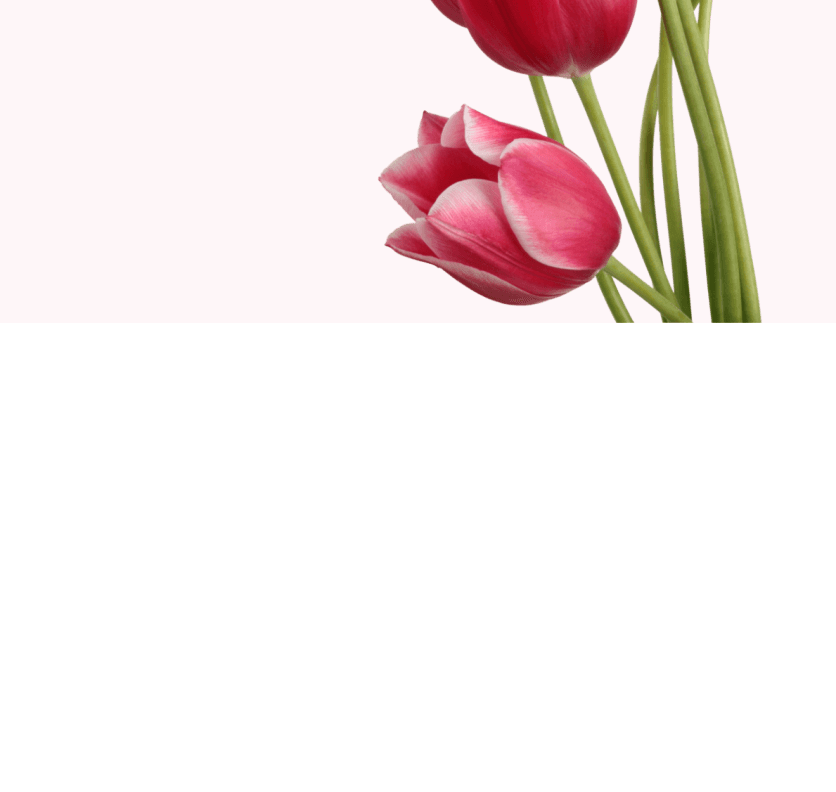
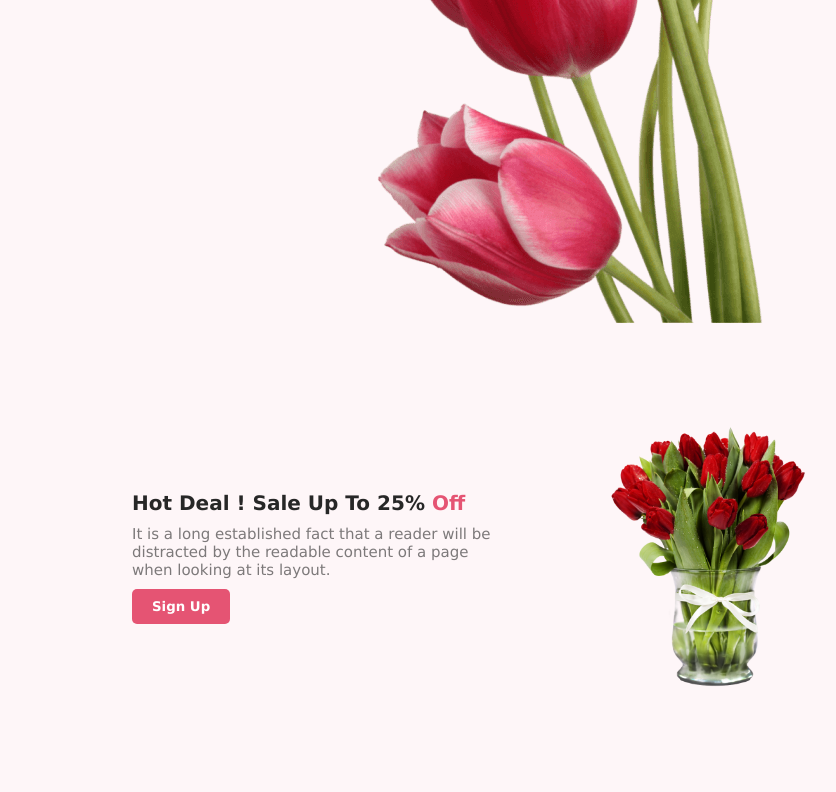
Before and after one commit to wolfiee42/flower-shop-project, a plain HTML site: page index.html in a window 1280 px wide. Shown: the part 477-1269 px from the top of the page, without its empty margins (168-1004 px from the left). Before the commit the page ends 800 px from the top, so only its background shows below. Drawn offline with Linux system fonts and the light colour scheme.

Commit message:
sales section added

```diff
--- a/index.html
+++ b/index.html
@@ -16,7 +16,16 @@
             </div>
         </div>
     </header>
-    <main></main>
+    <main>
+        <section class="sales-container">
+            <div class="sales-pitch">
+                <h3 class="sales-title">Hot Deal ! Sale Up To 25% <span class="color">Off</span></h3>
+                <p class="description salesd">It is a long established fact that a reader will be distracted by the readable content of a page when looking at its layout.</p>
+                <button class="btn btn1">Sign Up</button>
+            </div>
+            <img src="assets/pngwing 8.png" alt="" class="sales-img">
+        </section>
+    </main>
     <footer></footer>
 </body>
 </html>
--- a/styles/style.css
+++ b/styles/style.css
@@ -23,6 +23,10 @@
     font-weight: 800;
 }
 
+.color{
+    color: #E55473;
+}
+
 /* header section */
 
 header {
@@ -45,3 +49,33 @@ header {
     font-size: 50px;
     padding-bottom: 20px;
 }
+
+/* sales section */
+
+.sales-container {
+    display: flex;
+    align-items: center;
+    justify-content: space-around;
+    background-color: #E554730D;
+    padding: 100px 300px;
+}
+
+.sales-title {
+    color: #272727;
+    font-size: 20px;
+    padding-bottom: 10px;
+}
+
+.sales-img{
+    width: 30%;
+    height: 30%;
+}
+
+.salesd{
+    width: 80%;
+    padding-bottom: 10px;
+    font-size: 15px;
+}
+.btn1{
+    padding: 10px 20px;
+}
```
